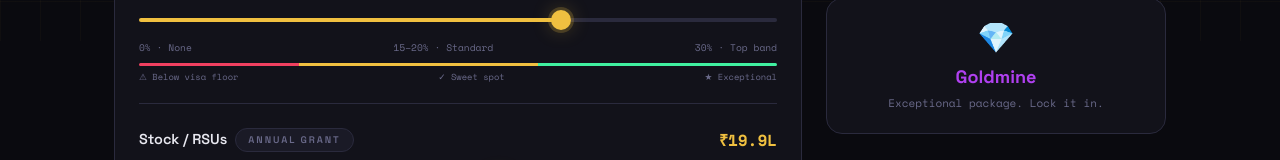
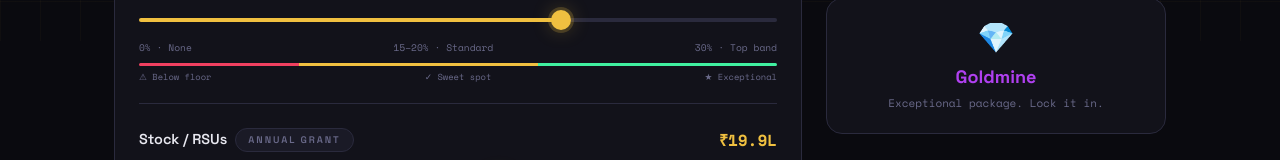
Before and after one commit to siddharthjaswal/goldilock, a Next.js app: page /simulate in a window 1280 px wide. Shown: the part 759-919 px from the top of the page. Built offline with nearby package versions, Linux system fonts and the light colour scheme; no server answers.

Commit message:
ui: add zone labels for all sliders

```diff
--- a/app/simulate/simulator-client.tsx
+++ b/app/simulate/simulator-client.tsx
@@ -294,7 +294,7 @@ export default function SimulatorClient() {
                     <div className="bg-[var(--green)] flex-[3]" />
                   </div>
                   <div className="mt-1 flex justify-between text-[0.55rem] text-[var(--muted)]">
-                    <span>⚠ Below visa floor</span>
+                    <span>{row.label === 'Base salary' ? '⚠ Below visa floor' : '⚠ Below floor'}</span>
                     <span>✓ Sweet spot</span>
                     <span>★ Exceptional</span>
                   </div>
```
